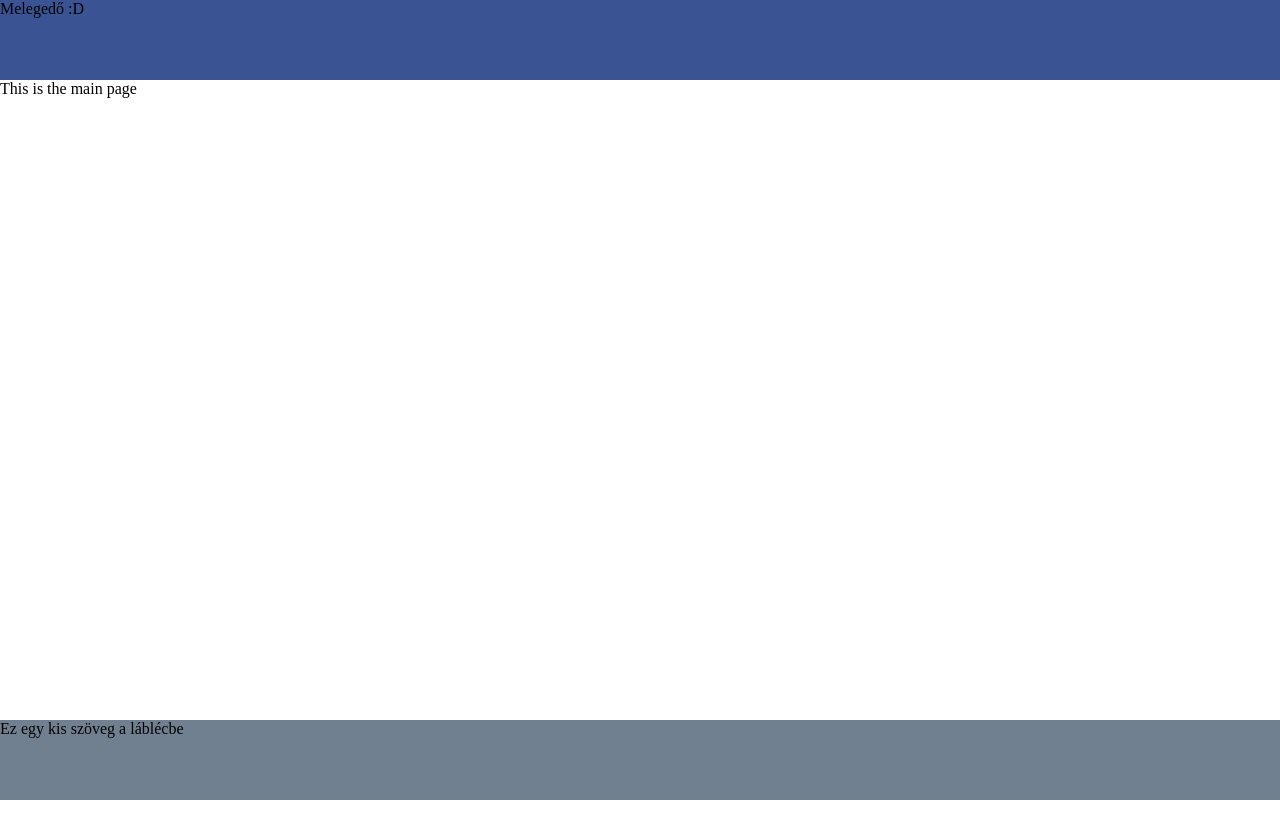
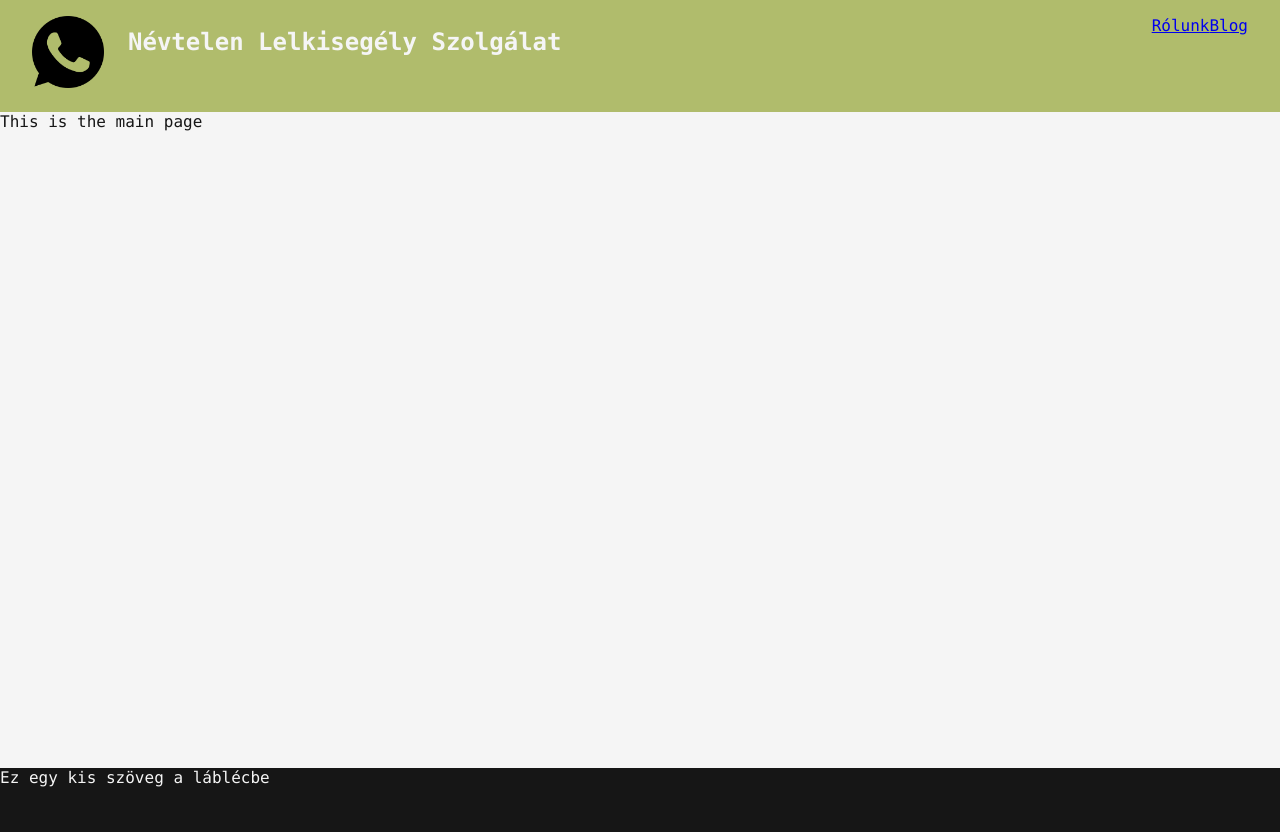
Before and after one commit to papp012/mlgd, a Flask app: page / in a window 1280 px wide. Before the commit the page ends 800 px from the top, so only its background shows below. Run offline with Flask 2, Linux system fonts and the light colour scheme.

Commit message:
feat: create about page, add color codes and font type

```diff
--- a/main.py
+++ b/main.py
@@ -9,6 +9,11 @@ app = Flask('codecool_series')
 def index():
     return render_template('index.html')
 
+@app.route('/rolunk')
+def about_page():
+    return render_template('about-us.html')
+
+@app.route('/blogs')
 
 def main():
     app.run(debug=False)
--- a/static/style/main.css
+++ b/static/style/main.css
@@ -1,5 +1,12 @@
 :root {
-
+    --darkgreen: #205356;
+    --lightgreen: #b0bc6c;
+    --lightblue: #b3d1cd;
+    --yellow: #e3b76c;
+    --orange: #d28743;
+    --pink: #ebd5db;
+    --white: #f5f5f5;
+    --black: #161616;
 }
 
 * {
@@ -7,6 +14,7 @@
     padding: 0;
     margin: 0;
     height: 100%;
+    font-family: 'Consolas', 'Monaco', 'Bitstream Vera Sans Mono', monospace;
 }
 
 .page-container {
@@ -16,21 +24,46 @@
 
 .header {
     height: 10%;
-    background-color: #3a5392;
+    background-color: var(--lightgreen);
+    display: flex;
+    flex-direction: row;
+    align-content: center;
+    color: var(--white);
+
+    padding: 1em 2em;
+
+}
+
+.page-logo {
+    height: 9vh;
+}
+
+.main {
+    height: 82%;
+    background-color: var(--white);
+    color: var(--black);
+}
+
+.page-title {
+    flex: 10;
+    justify-content: center;
+    padding: 0.5em 1em;
+}
+
+.title-font {
+    font-weight: bolder;
+    font-size: x-large;
+}
+
+.page-menu {
+    justify-content: flex-end;
     display: flex;
     flex-direction: row;
 }
 
-.page-logo {
-
-}
-
-.main {
-    height: 80%;
-}
-
 
 .footer {
-    height: 10%;
-    background-color: slategrey;
+    height: 8%;
+    background-color: var(--black);
+    color: var(--white);
 }
--- /dev/null
+++ b/templates/about-us.html
@@ -0,0 +1 @@
+{% extends 'layout.html' %}
--- a/templates/layout.html
+++ b/templates/layout.html
@@ -9,9 +9,12 @@
 <body>
     <div class="page-container">
         <div class="header">
-            <div class="page-logo"></div>
-            <div class="page-title">Melegedő :D</div>
-            <div class="page-menu"></div>
+            <div class="page-logo"><img src="{{ url_for('static', filename='assets/phone.png') }}"></div>
+            <div class="page-title title-font">Névtelen Lelkisegély Szolgálat</div>
+            <div class="page-menu">
+                <div class="about-menu-page"><a href="/rolunk">Rólunk</a></div>
+                <div class="blog-menu-page"><a href="/blog">Blog</a></div>
+            </div>
         </div>
 
         <div class="main">
```
Also changed, not shown: static/assets/phone.png (added), static/assets/szinek.png (added).
